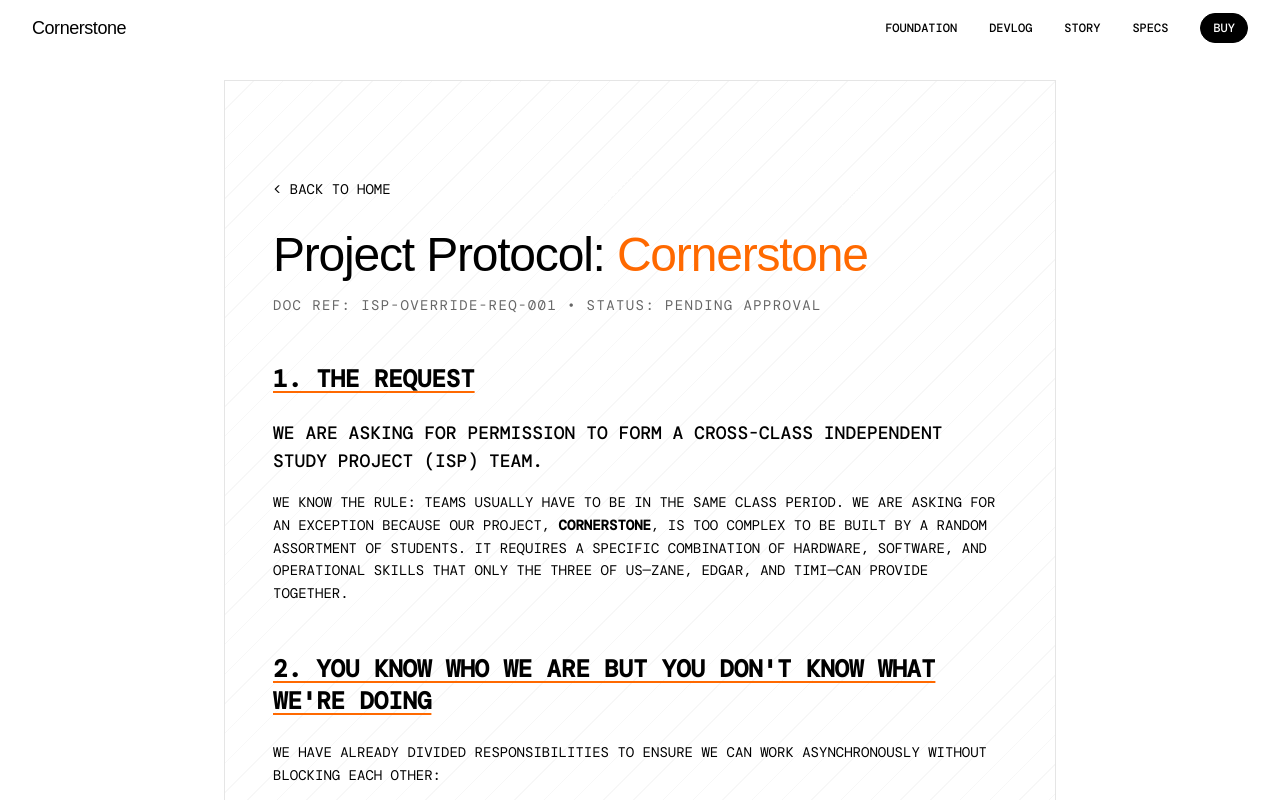
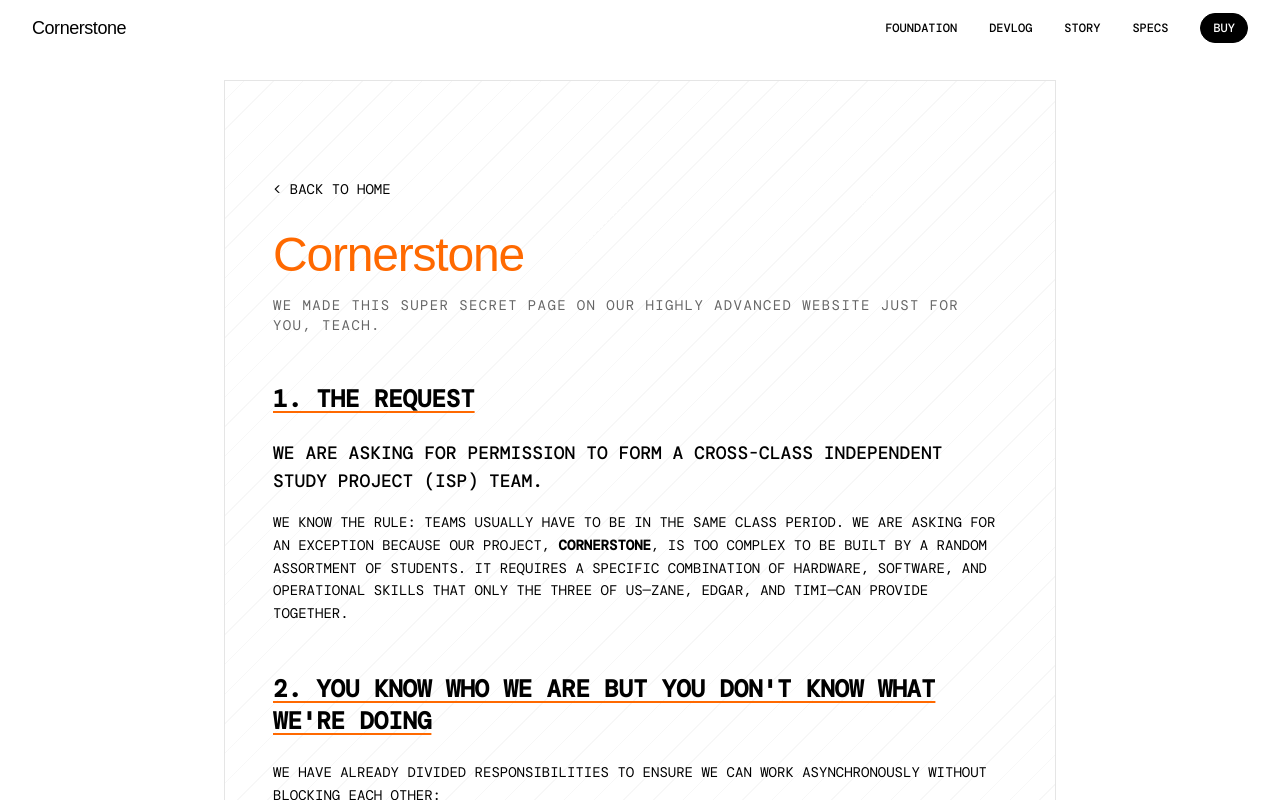
Before and after one commit to grsszne/cornerstonesh, a Next.js app: page /teach in a window 1280 px wide. Shown: the top 800 px of the page. Built offline with nearby package versions, Linux system fonts and the light colour scheme; a web font is replaced by a local one.

Commit message:
I look at Teach with a deep, convincing glare...

```diff
--- a/src/app/teach/page.js
+++ b/src/app/teach/page.js
@@ -27,10 +27,10 @@ export default function TeachPage() {
             </Link>
 
             <h1 className="text-4xl md:text-5xl font-medium tracking-tight mb-4">
-              Project Protocol: <span className="text-orange-500">Cornerstone</span>
+              <span className="text-orange-500">Cornerstone</span>
             </h1>
             <p className="font-mono text-sm text-black/60 dark:text-white/60 mb-12 uppercase tracking-widest">
-              Doc Ref: ISP-OVERRIDE-REQ-001 • Status: PENDING APPROVAL
+              We made this super secret page on our highly advanced website just for you, Teach.
             </p>
 
             <div className="space-y-12 font-mono text-sm leading-relaxed">
--- a/src/components/FoundationBuilder.jsx
+++ b/src/components/FoundationBuilder.jsx
@@ -434,8 +434,8 @@ export default function FoundationBuilder() {
                         `}
                     >
                         <div className="flex flex-col items-start">
-                            <span className="font-bold font-mono text-sm">Active Cooling Fan</span>
-                            <span className="text-xs opacity-60 text-left">Improves convection and thermals</span>
+                            <span className="font-bold font-mono text-sm">Additional Cooling Fan</span>
+                            <span className="text-xs opacity-60 text-left">Improves convection and thermals by expelling heat from the top of the stack.</span>
                         </div>
                         <div className="flex items-center gap-3">
                              <span className="text-xs font-mono opacity-70">+{ROOF_FAN_PRICE}</span>
```
